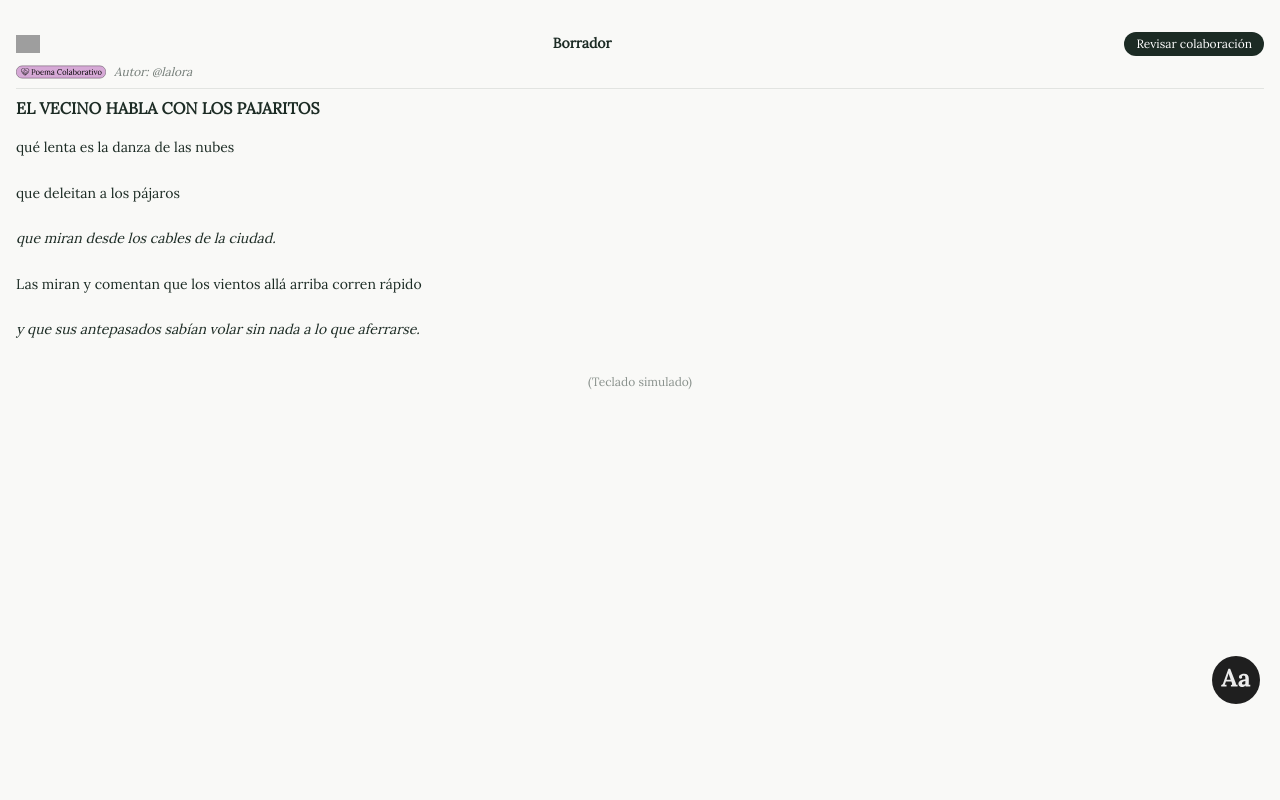
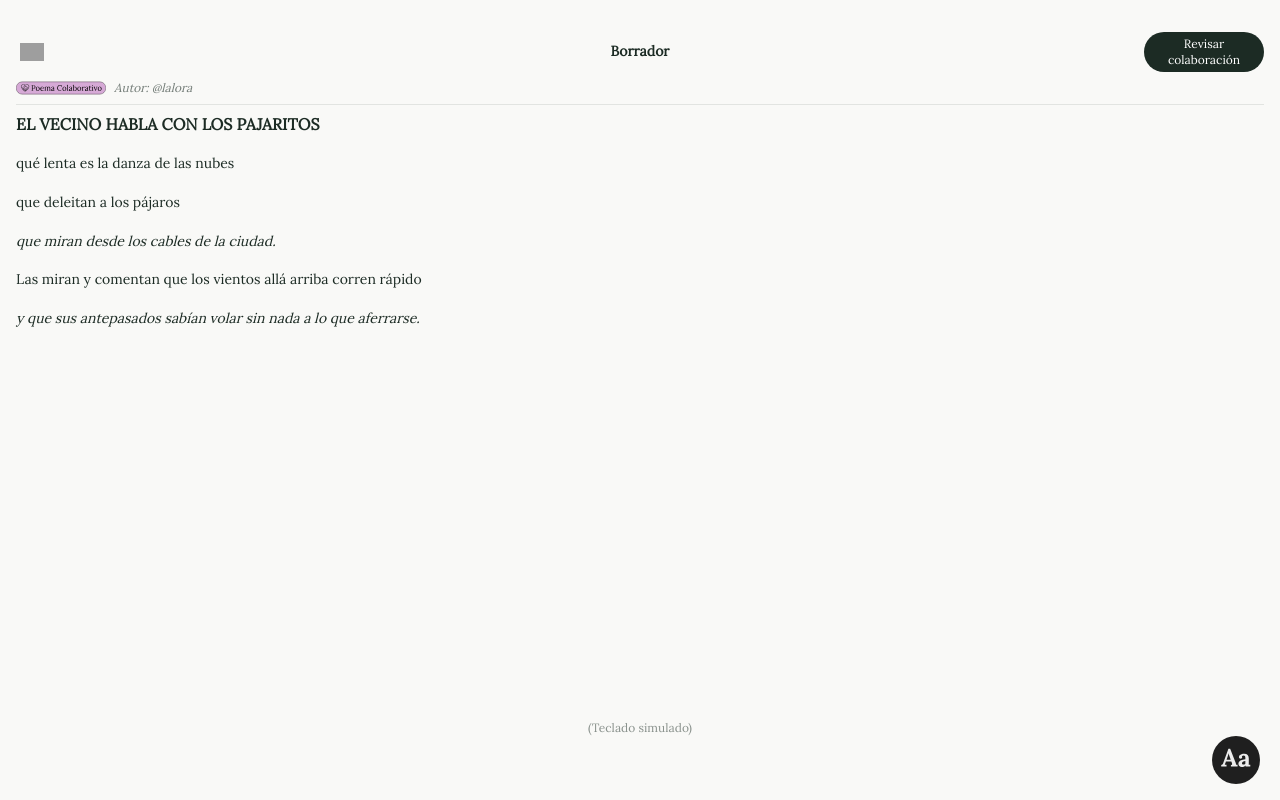
Before and after one commit to Camililita/babeli-o, a Next.js app: page /colab in a window 1280 px wide. Built offline with nearby package versions, Linux system fonts and the light colour scheme; grey boxes are pictures that could not be loaded.

Commit message:
Update colab.js

```diff
--- a/pages/colab.js
+++ b/pages/colab.js
@@ -13,10 +13,12 @@ export default function Colab() {
       {/* Header superior con flecha, borrador centrado y botón de revisión */}
       <div className="flex items-center justify-between mb-2">
         <Link href="/feed">
-          <Image src="/icons/flecha.svg" alt="Volver" width={24} height={24} />
+          <Image src="/icons/flecha.svg" alt="Volver" width={24} height={24} className="ml-1" />
         </Link>
-        <h2 className="text-sm font-bold">Borrador</h2>
-        <button className="bg-[#1C2B24] text-white text-xs px-3 py-1 rounded-full">Revisar colaboración</button>
+        <h2 className="text-sm font-bold text-center w-full absolute left-0 right-0">Borrador</h2>
+        <div className="w-[120px] flex justify-end">
+          <button className="bg-[#1C2B24] text-white text-xs px-3 py-1 rounded-full z-10 relative">Revisar colaboración</button>
+        </div>
       </div>
 
       {/* Info de colaboración */}
@@ -30,37 +32,39 @@ export default function Colab() {
       {/* Título del poema */}
       <h1 className="text-base font-bold mb-4">EL VECINO HABLA CON LOS PAJARITOS</h1>
 
-      {/* Poema con partes en itálica como editables */}
+      {/* Poema editable */}
       <div className="text-sm whitespace-pre-line leading-relaxed">
-        qué lenta
+        <p>qué lenta
         es la danza
-        de las nubes
+        de las nubes</p>
 
-        {'\n\n'}que deleitan
-        a los pájaros
+        <p className="mt-4">que deleitan
+        a los pájaros</p>
 
-        {'\n\n'}<em contentEditable suppressContentEditableWarning={true} className="italic text-[#1C2B24]">
+        <p className="mt-4 italic text-[#1C2B24]" contentEditable suppressContentEditableWarning={true}>
           que miran
           desde los cables
           de la ciudad.
-        </em>
+        </p>
 
-        {'\n\n'}Las miran y comentan
+        <p className="mt-4">Las miran y comentan
         que los vientos allá arriba
-        corren rápido
+        corren rápido</p>
 
-        {'\n\n'}<em contentEditable suppressContentEditableWarning={true} className="italic text-[#1C2B24]">
+        <p className="mt-4 italic text-[#1C2B24]" contentEditable suppressContentEditableWarning={true}>
           y que sus antepasados
           sabían volar
           sin nada a lo que aferrarse.
-        </em>
+        </p>
       </div>
 
       {/* Teclado simulado */}
-      <p className="text-center text-xs text-[#1C2B24]/50 mt-8">(Teclado simulado)</p>
+      <div className="fixed bottom-16 left-1/2 transform -translate-x-1/2 text-xs text-[#1C2B24]/50">
+        (Teclado simulado)
+      </div>
 
       {/* Botón flotante Aa */}
-      <div className="fixed bottom-24 right-5 z-50">
+      <div className="fixed bottom-4 right-5 z-50">
         <Image src="/icons/Aa.svg" alt="Estilo" width={48} height={48} />
       </div>
     </div>
```
